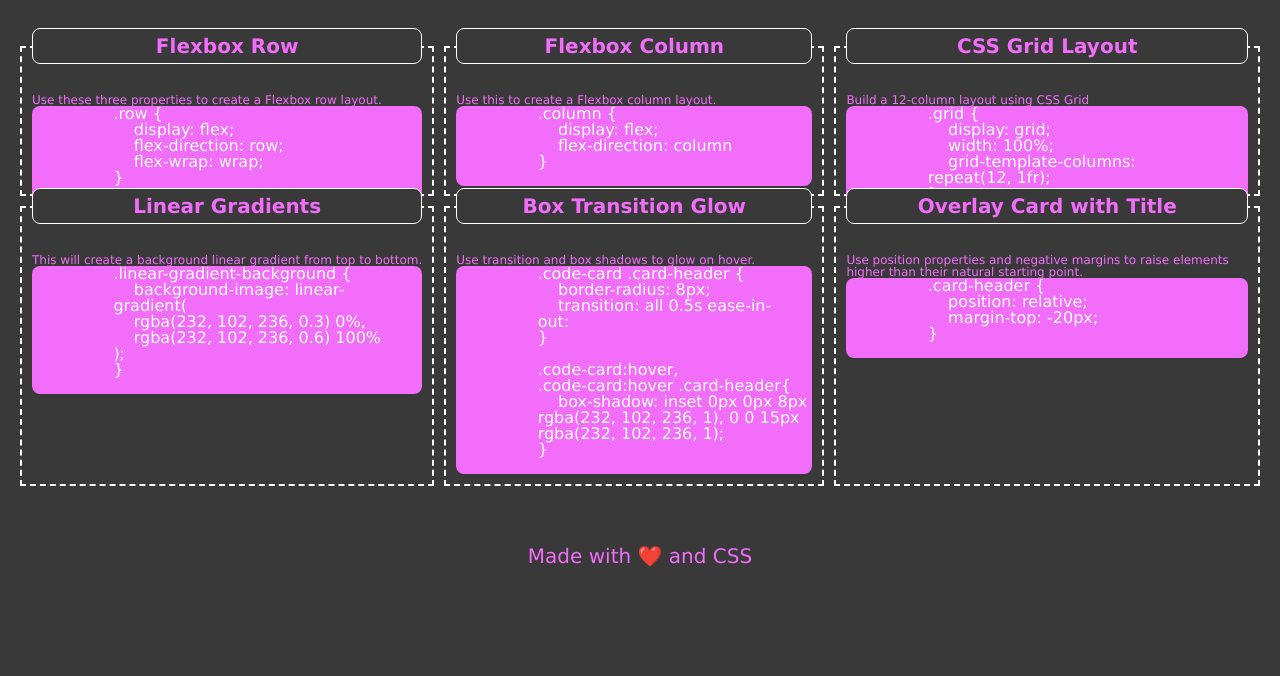
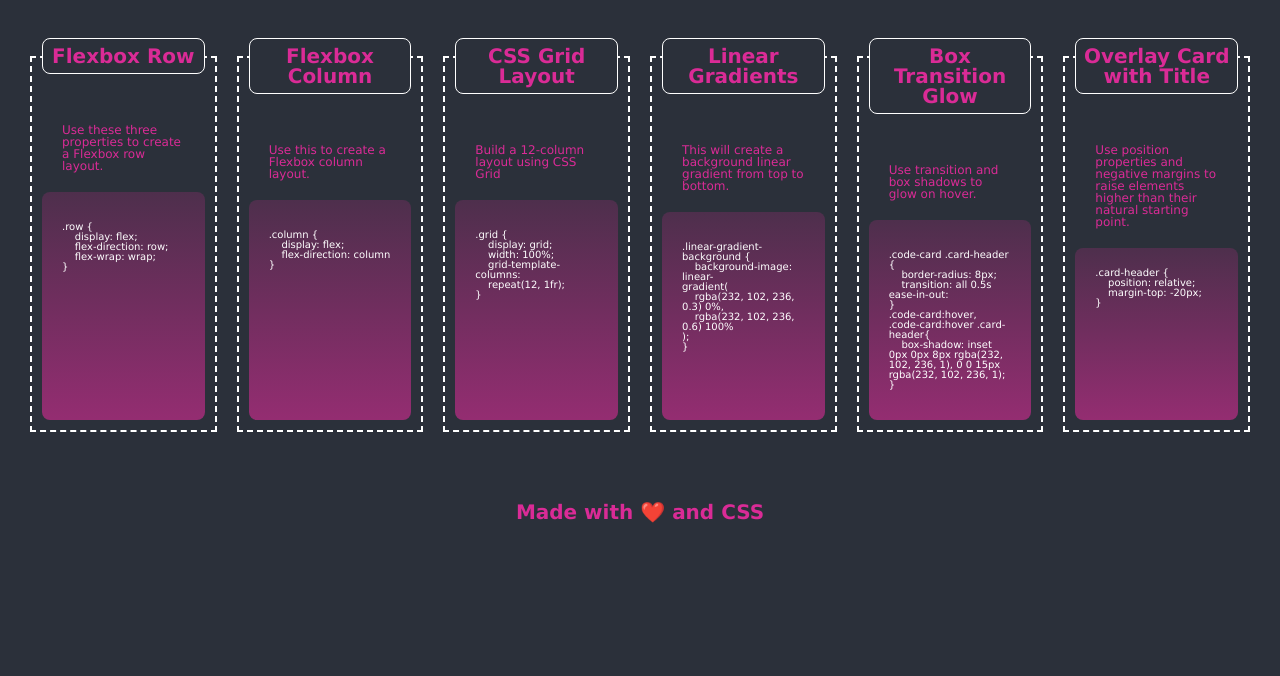
Before and after one commit to melinamboedecker/02-01-28-StudentMiniProject, a plain HTML site: page index.html in a window 1280 px wide. Shown: the part 124-800 px from the top of the page. Drawn offline with Linux system fonts and the light colour scheme.

Commit message:
added linear gradient, fixed indents in pre tag, added code tag, fixed flexbox issues, changed colors and added color variables

```diff
--- a/assets/css/style.css
+++ b/assets/css/style.css
@@ -1,10 +1,29 @@
+/* color scheme from http://coolors.co */
+:root {
+    --white: #ffffff;
+    --gunmetal: #2b303a;
+    --rosemadder: rgb(218, 43, 150);
+    --steelteal: #508484;
+}
+
+/*set content highlight color and background*/
+::selection {
+    background-color: var(--steelteal);
+    color: var(--gunmetal);
+}
+
+html {
+/*set 1rem to 10px instead of native 16px to make it easier to calulate font size values for the rest of the page */
+    font-size: 62.5%;
+}
+
 body {
     font-family:Verdana, Geneva, Tahoma, sans-serif;
     margin: 0;
     display: flex;
     flex-direction: column;
-    background-color: rgb(57, 57, 58);
-    color: #F26DF9;
+    background-color:var(--gunmetal);
+    color: var(--rosemadder);
 }
 
 header {
@@ -12,6 +31,11 @@ header {
     text-align: center;
     width: 100%;
     height: 150px;
+}
+
+main{
+    display: flex;
+    flex-wrap: wrap;
 }
 
 h1 {
@@ -22,43 +46,74 @@ h1 {
 header p {
     padding: 10px;
     font-size: 13px;
-    color: white;
+    color:var(--white);
 }
 
 section {
-    display: grid;
+    display: flex;
+    flex-wrap: wrap;
+    flex-direction: row;
+    justify-content: space-evenly;
+    /* display: grid;
     grid-template: 150px / auto auto auto;
-    grid-gap: 10px;
+    grid-gap: 10px; */
     padding: 20px;
 }
 
+div {
+    padding: 10px;
+    display: flex;
+    flex: 1 1 0px;
+    flex-direction: column;
+    justify-content: space-around;
+}
+
 article {
+    display: flex;
+    /* flex-grow: 1; */
+    flex: 1 1 0px;
+    flex-direction: column;
+    justify-content: space-around;
     border: 2px dashed white;
     padding: 10px;
     z-index: -1;
+    /* max-width: 400px; */
 }
 
 article p {
     font-size: 12px;
+    padding: 20px;
 }
 
 h2 {
     position: relative;
     top: -30px;
-    background-color: rgb(57, 57, 58);
+    background-color: var(--gunmetal);
     font-size: 20px;
     border: 1px solid white;
     border-radius: 8px;
     padding: 7px;
     text-align: center;
-    width: 50%
+    width: 100%;
     z-index: 2;
 }
 
 pre {
-    background-color: #F26DF9;
-    color: white;
+    justify-content: left;
+    white-space: pre-wrap;
+    flex-grow: 1;
+    padding: 20px;
+    color: var(--white);
     border-radius: 8px;
+    text-align: left;
+    background-image: linear-gradient(
+        rgba(218, 43, 150, 0.2)0%,
+        rgba(218, 43, 150, 0.6)100%
+    );
+}
+
+.snippet pre:active {
+    user-select: all;
 }
 
 footer {
--- a/index.html
+++ b/index.html
@@ -18,44 +18,50 @@
 
     <main>
       <section>
-        <article>
+       <div>
+        <article class="snippet">
             <h2>Flexbox Row</h2>
             <p>Use these three properties to create a Flexbox row layout.</p>
-            <pre>
+                <pre><code>
 .row {
     display: flex;
     flex-direction: row;
     flex-wrap: wrap;
 }
-            </pre>
+                </code></pre>
         </article>
-        <article>
+      </div>
+      <div>
+        <article class="snippet">
             <h2>Flexbox Column</h2>
             <p>Use this to create a Flexbox column layout.</p>
-            <pre>
+            <pre><code>
 .column {
     display: flex;
     flex-direction: column
 }
-            </pre>
+            </code></pre>
         </article>
-        <article>
+    </div>
+    <div>
+        <article class=snippet>
             <h2>CSS Grid Layout</h2>
             <p>Build a 12-column layout using CSS Grid</p>
-            <pre>
+            <pre><code>
 .grid {
     display: grid;
     width: 100%;
     grid-template-columns:
     repeat(12, 1fr);
 }
-            </pre>
+            </code></pre>
         </article>
-
-        <article>
+      </div>
+       <div>
+        <article class="snippet">
             <h2>Linear Gradients</h2>
             <p>This will create a background linear gradient from top to bottom.</p>
-            <pre>
+            <pre><code>
 .linear-gradient-background {
     background-image: linear-
 gradient(
@@ -63,27 +69,27 @@
     rgba(232, 102, 236, 0.6) 100%
 );
 }
-            </pre>
+            </code></pre>
         </article>
-        <article>
+      </div>
+      <div>
+        <article class="snippet">
             <h2>Box Transition Glow</h2>
             <p>Use transition and box shadows to glow on hover.</p>
-            <pre>
+            <pre><code>
 .code-card .card-header {
     border-radius: 8px;
-                    transition: all 0.5s ease-in-
-                out:
+    transition: all 0.5s ease-in-out:
 }
-
 .code-card:hover,
 .code-card:hover .card-header{
-                    box-shadow: inset 0px 0px 8px
-                rgba(232, 102, 236, 1), 0 0 15px
-                rgba(232, 102, 236, 1);
+    box-shadow: inset 0px 0px 8px rgba(232, 102, 236, 1), 0 0 15px rgba(232, 102, 236, 1);
 }
-            </pre>
+            </code></pre>
         </article>
-        <article>
+      </div>
+      <div>
+        <article class="snippet">
             <h2>Overlay Card with Title</h2>
             <p>Use position properties and negative margins to raise elements higher than their natural starting point.</p>
             <pre>
@@ -93,11 +99,12 @@
 }
             </pre>
         </article>
+       </div>
       </section>
     </main>
 
     <footer>
-      <h>Made with ❤️ and CSS</h3>
+      <h3>Made with ❤️ and CSS</h3>
     </footer>
   </body>
 
```
Lines whose indentation alone changed are shown as unchanged.
